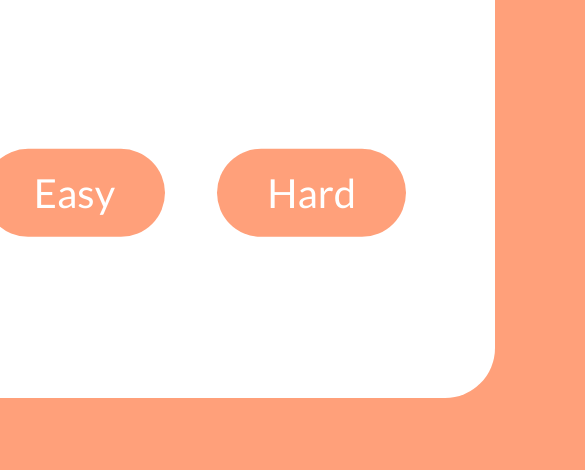
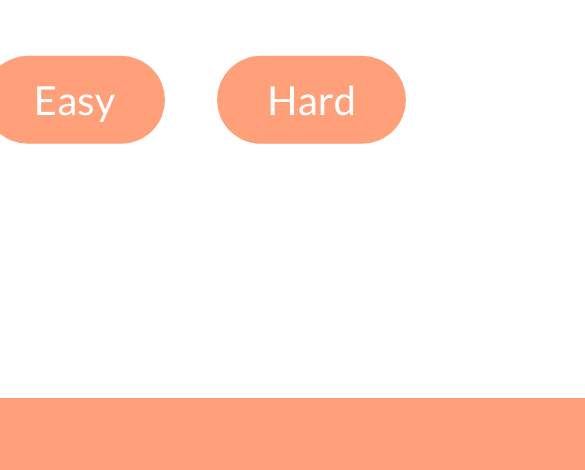
Before and after one commit to sinneith/GuessNumber, a plain HTML site: page index.html in a window 390 px wide. Shown: the part 374-844 px from the top of the page, 585 px wide, since content can reach past the window. Drawn offline with Linux system fonts and the light colour scheme; a web font is replaced by a local one.

Commit message:
반응형 사이즈 수정

```diff
--- a/scss/style.scss
+++ b/scss/style.scss
@@ -114,10 +114,11 @@ body {
     margin: 10rem auto;
   }
 }
-
-@media (max-width: 1023px) {
+/* @media (max-width: ) {
+} */
+/* @media (max-width: 1023px) {
   .body_wrap {
-    width: 80rem;
+    width: 80%;
     #gameForm {
       padding: 12rem 0;
     }
@@ -126,9 +127,9 @@ body {
     }
   }
 }
-@media (max-width: 767px) {
+@media (max-width: 768px) {
   .body_wrap {
-    width: 60rem;
+    width: 80%;
     padding: 10rem 5rem;
     #input_wrap {
       justify-content: space-evenly;
@@ -150,3 +151,4 @@ body {
     }
   }
 }
+ */
```
Also changed, not shown: css/style.css, 1 other file.
